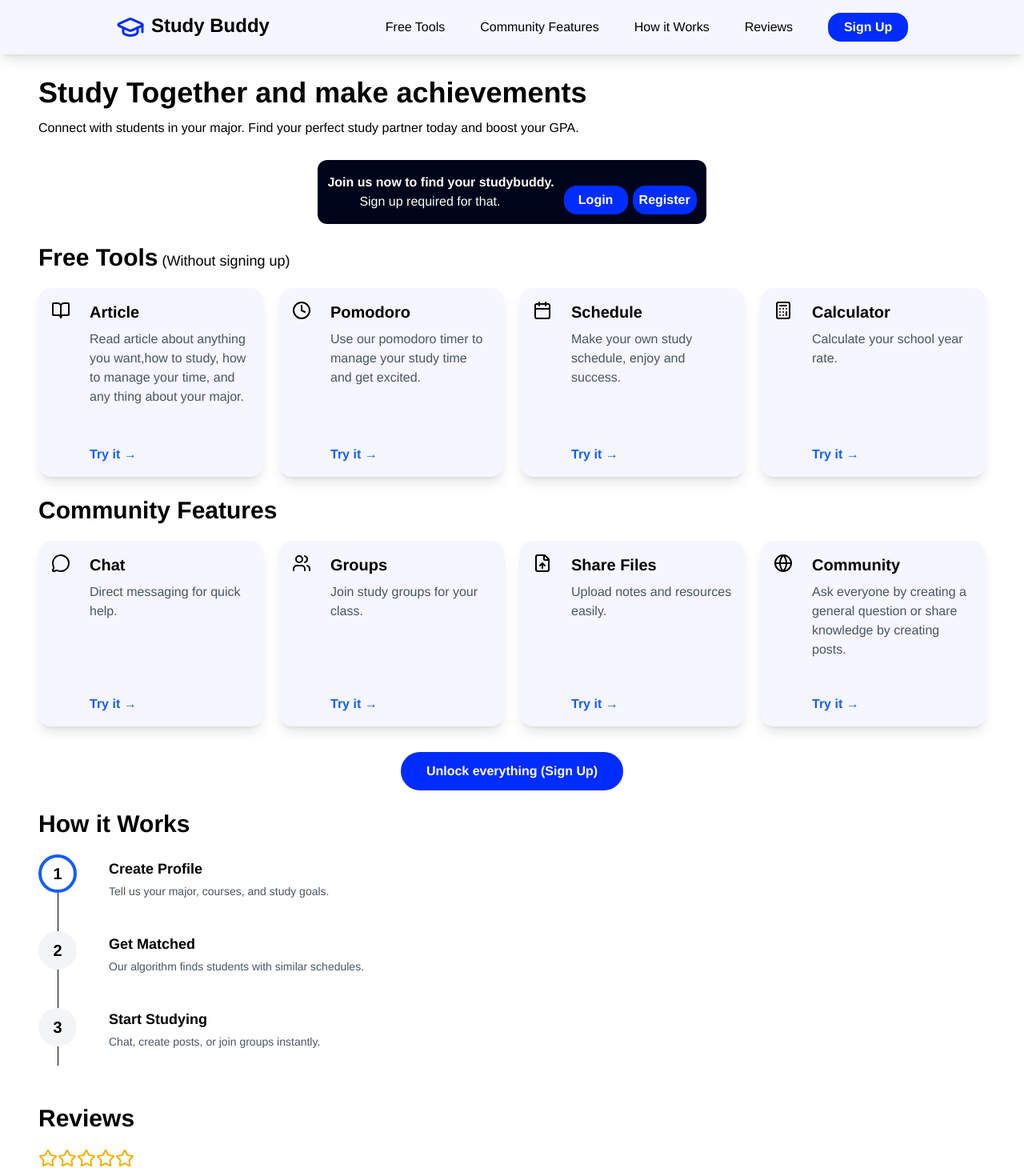
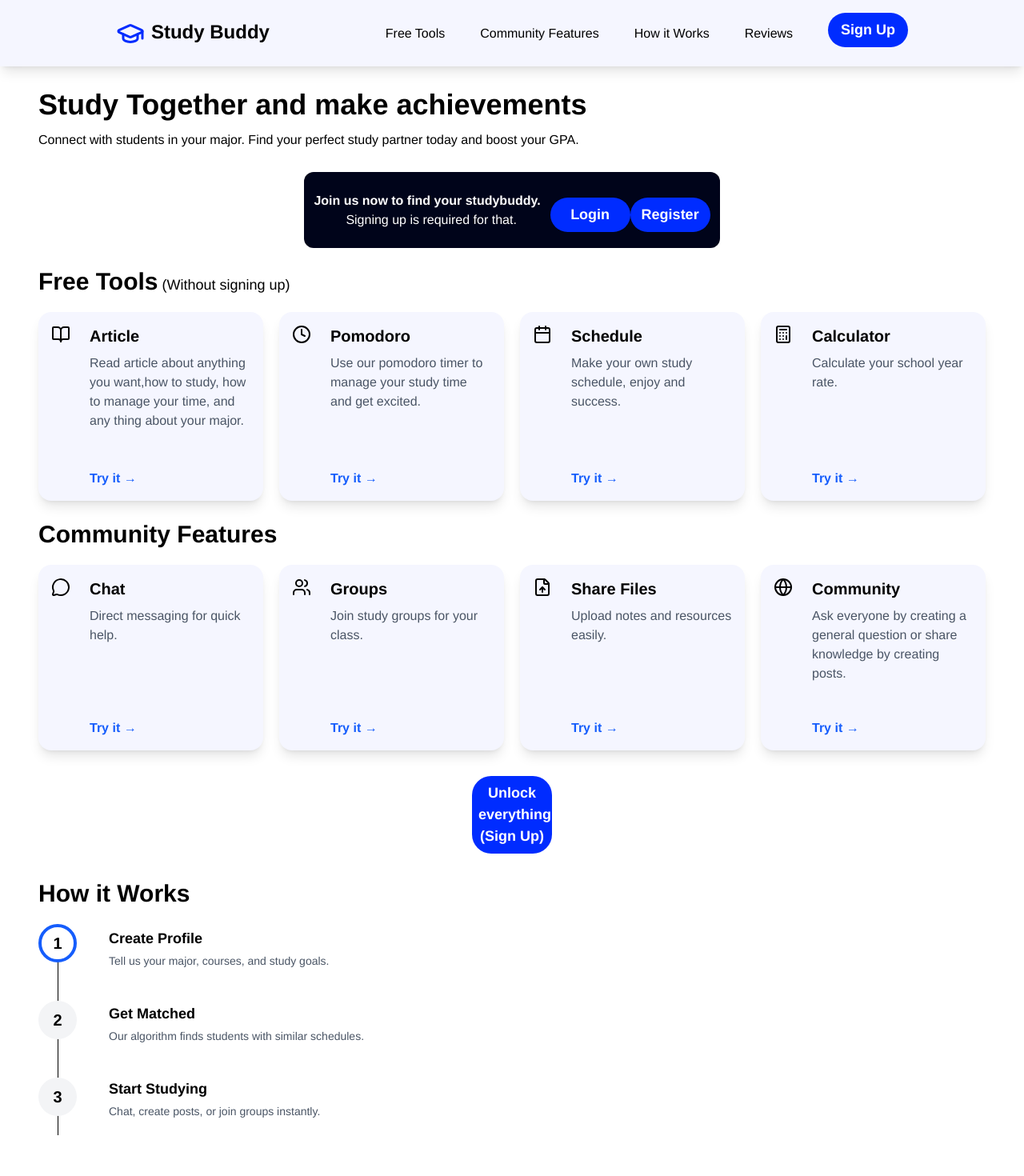
Before and after one commit to IbrahimZherati/StudyBuddy, a Next.js app in the folder studybuddy-frontend/: page / in a window 1280 px wide. Shown: the top 1470 px of the page at 80% size. Built offline with nearby package versions, Linux system fonts and the light colour scheme.

Commit message:
Used .btn-style class

```diff
--- a/studybuddy-frontend/components/CommunityFeatures.jsx
+++ b/studybuddy-frontend/components/CommunityFeatures.jsx
@@ -5,22 +5,22 @@ import { MessageCircle , Users , FileUp , Globe } from 'lucide-react';
 export default function CommunityFeatures() {
 	const features = [
 		{
-			icon: <MessageCircle/> ,
+			icon: <MessageCircle /> ,
 			title: "Chat",
 			desc: "Direct messaging for quick help."
 		},
 		{
-			icon: <Users/> ,
+			icon: <Users /> ,
 			title: "Groups",
 			desc: "Join study groups for your class."
 		},
 		{
-			icon: <FileUp/> ,
+			icon: <FileUp /> ,
 			title: "Share Files",
 			desc: "Upload notes and resources easily."
 		},
 		{
-			icon: <Globe/> ,
+			icon: <Globe /> ,
 			title: "Community",
 			desc: "Ask everyone by creating a general question or share knowledge by creating posts."
 		},
@@ -58,7 +58,7 @@ export default function CommunityFeatures() {
 
 			<div className="text-center mt-8">
 				<Link href="/register">
-					<button className="bg-[#002CFF] cursor-pointer font-bold text-white px-8 py-3 rounded-full">
+					<button className="btn-sign">
 						Unlock everything (Sign Up)
 					</button>
 				</Link>
--- a/studybuddy-frontend/components/Header.jsx
+++ b/studybuddy-frontend/components/Header.jsx
@@ -4,9 +4,10 @@ import { GraduationCap } from 'lucide-react'
 
 export default function Header() {
     return (
-		<header className='flex justify-evenly items-center  py-4 border-0 shadow-lg bg-[#F5F6FF]'>
+		<header className='flex justify-evenly items-center py-4 border-0 shadow-lg bg-[#F5F6FF]'>
 			<div className='flex gap-2 '>
 				<GraduationCap className='text-[#002CFF] w-9 h-9'/>
+
 				<h1 className='font-bold text-2xl'>
 					Study Buddy
 				</h1>
@@ -14,11 +15,15 @@ export default function Header() {
 
 			<div className='flex gap-11 items-center'>
 				<Link href="">Free Tools</Link>
+
 				<Link href="">Community Features</Link>
+
 				<Link href="">How it Works</Link>
+
 				<Link href="">Reviews</Link>
+
 				<Link href="/register">
-					<button className='rounded-2xl bg-[#002CFF] font-bold w-25 cursor-pointer text-white p-1.5 text-center mx-auto '>
+					<button className='btn-sign'>
 						Sign Up
 					</button>
 				</Link>
--- a/studybuddy-frontend/components/Hero.jsx
+++ b/studybuddy-frontend/components/Hero.jsx
@@ -21,19 +21,19 @@ export default function Hero() {
                     </p>
 
                     <p className='ml-10'>
-                        Sign up required for that.
+                        Signing up is required for that.
                     </p>
                 </div>
 
                 <div className='mt-5 flex justify-between'>
                     <Link href='/login'>
-                        <button className="rounded-2xl bg-[#002CFF] font-bold w-20 cursor-pointer text-white p-1.5 text-center mr-1.5">
+                        <button className="btn-sign">
                             Login
                         </button>
                     </Link>
 
                     <Link href='/register'>
-                        <button className="rounded-2xl bg-[#002CFF] font-bold w-20 cursor-pointer text-white p-1.5 text-center">
+                        <button className="btn-sign ml-2">
                             Register
                         </button>
                     </Link>
--- a/studybuddy-frontend/components/HowItWorks.jsx
+++ b/studybuddy-frontend/components/HowItWorks.jsx
@@ -53,7 +53,6 @@ export default function HowItWorks() {
 					))}
 				</div>
 			</div>
-
 		</section>
 	);
 }
```
